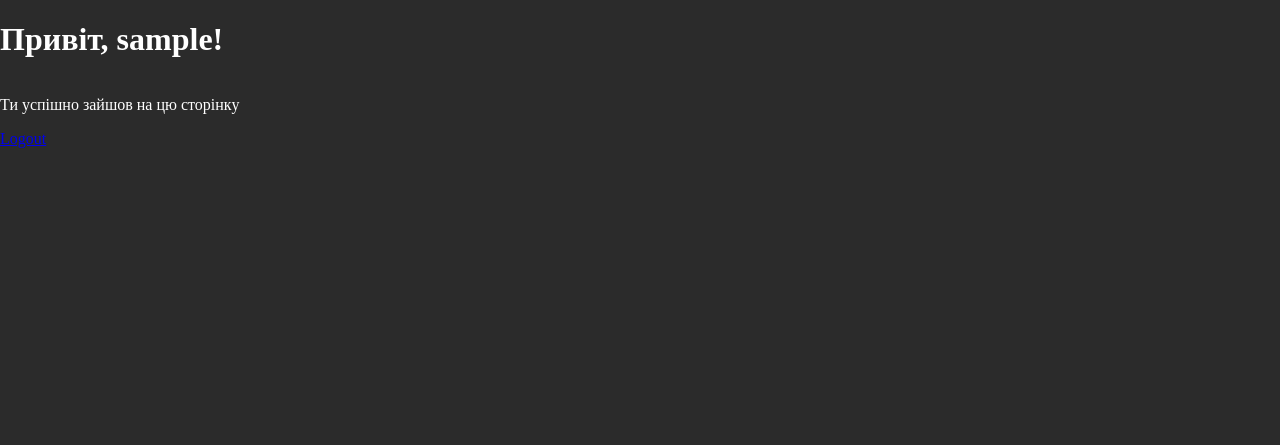
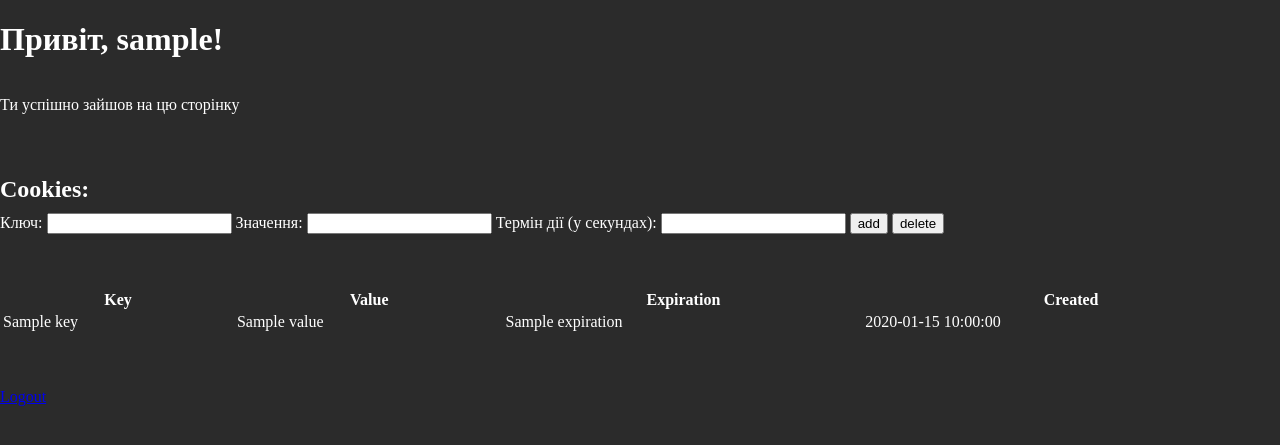
Before and after one commit to vaMoreth/vintoniak_vasyl_web-python, a Flask app: template lab4/app/templates/info.html in a window 1280 px wide. Shown: the top 445 px of the page. Run offline with Flask 3, Linux system fonts and the light colour scheme; the template is opened without the code that fills it: most values are stand-ins (such as "Sample title", 1, 10 or a date in 2020).

Commit message:
complete 5 item in this task

```diff
--- a/lab4/app/run.py
+++ b/lab4/app/run.py
@@ -1,5 +1,6 @@
-from flask import Flask, render_template, request, redirect, url_for, session
+from flask import Flask, make_response, render_template, request, redirect, url_for, session
 import json
+import datetime
 
 app = Flask(__name__)
 app.secret_key = b"secret"
@@ -22,13 +23,58 @@ def login():
     else:
         return "Login failed. Please check your username and password."
 
-@app.route('/info')
+@app.route('/info', methods=['GET', 'POST'])
 def info():
+    message = ""  # Initialize the message variable with an empty string
+
     if 'username' in session:
         username = session['username']
-        return render_template('info.html', username=username)
+
+        # Handle adding and deleting cookies
+        if request.method == 'POST':
+            action = request.form.get('action')
+            key = request.form.get('key')
+            value = request.form.get('value')
+            expiration = request.form.get('expiration')
+
+            if action == 'add':
+                if key and value and expiration:
+                    expiration_time = datetime.datetime.now() + datetime.timedelta(seconds=int(expiration))
+                    response = make_response(render_template('info.html', username=username, message="Cookie added successfully"))
+                    response.set_cookie(key, value, expires=expiration_time)
+                    return response
+                else:
+                    message = "Invalid input for adding a cookie."
+            elif action == 'delete':
+                if key:
+                    response = make_response(render_template('info.html', username=username, message="Cookie deleted successfully"))
+                    response.delete_cookie(key)
+                    return response
+                else:
+                    message = "Invalid input for deleting a cookie."
+            else:
+                message = "Invalid action."
+
+        # Display current saved cookies in a table
+        cookies = request.cookies
+        cookie_data = []
+        for key, value in cookies.items():
+            if key.endswith('_expires'):
+                continue  # Skip special cookie keys
+
+            expires_timestamp = request.cookies.get(key + '_expires')
+            created_timestamp = request.cookies.get(key + '_created')
+
+            if expires_timestamp is not None and created_timestamp is not None:
+                expires = datetime.datetime.fromtimestamp(expires_timestamp)
+                created = datetime.datetime.fromtimestamp(created_timestamp)
+                cookie_data.append({'key': key, 'value': value, 'expiration': expires, 'created': created})
+
+        return render_template('info.html', username=username, cookies=cookie_data, message=message)
+
     else:
         return redirect(url_for('home'))
+
 
 @app.route('/logout')
 def logout():
--- a/lab4/app/templates/info.html
+++ b/lab4/app/templates/info.html
@@ -10,9 +10,46 @@
     {% if username %}
        <h1>Привіт, {{ username }}!</h1>
        <p>Ти успішно зайшов на цю сторінку</p>
+
+       <br><br><h2>Cookies:</h2>
+       <form method="post">
+           <label for="key">Ключ:</label>
+           <input type="text" name="key" id="key">
+           <label for="value">Значення:</label>
+           <input type="text" name="value" id="value">
+           <label for="expiration">Термін дії (у секундах):</label>
+           <input type="number" name="expiration" id="expiration">
+           <input type="submit" name="action" value="add" id="add" onclick="clearInput('delete');">
+           <input type="submit" name="action" value="delete" id="delete" onclick="clearInput('add');">
+       </form>
+       {% if message %}
+           <p>{{ message }}</p>
+       {% endif %}
+       <br><br><br><table>
+           <tr>
+                <th>Key</th>
+                <th>Value</th>
+                <th>Expiration</th>
+                <th>Created</th>
+           </tr>
+           {% for cookie in cookies %}
+               <tr>
+                   <td>{{ cookie.key }}</td>
+                   <td>{{ cookie.value }}</td>
+                   <td>{{ cookie.expiration }}</td>
+                   <td>{{ cookie.created }}</td>
+               </tr>
+           {% endfor %}
+       </table><br><br><br>
        <a href="/logout">Logout</a>
    {% else %}
-       <p>You are not logged in. Please <a href="/">login</a> first.</p>
+       <p>Ви не увійшли. Будь ласка, <a href="/">увійдіть</a> спочатку.</p>
    {% endif %}
+
+    <script>
+        function clearInput(action) {
+            document.getElementById(action).value = '';
+        }
+    </script>
 </body>
 </html>
```
